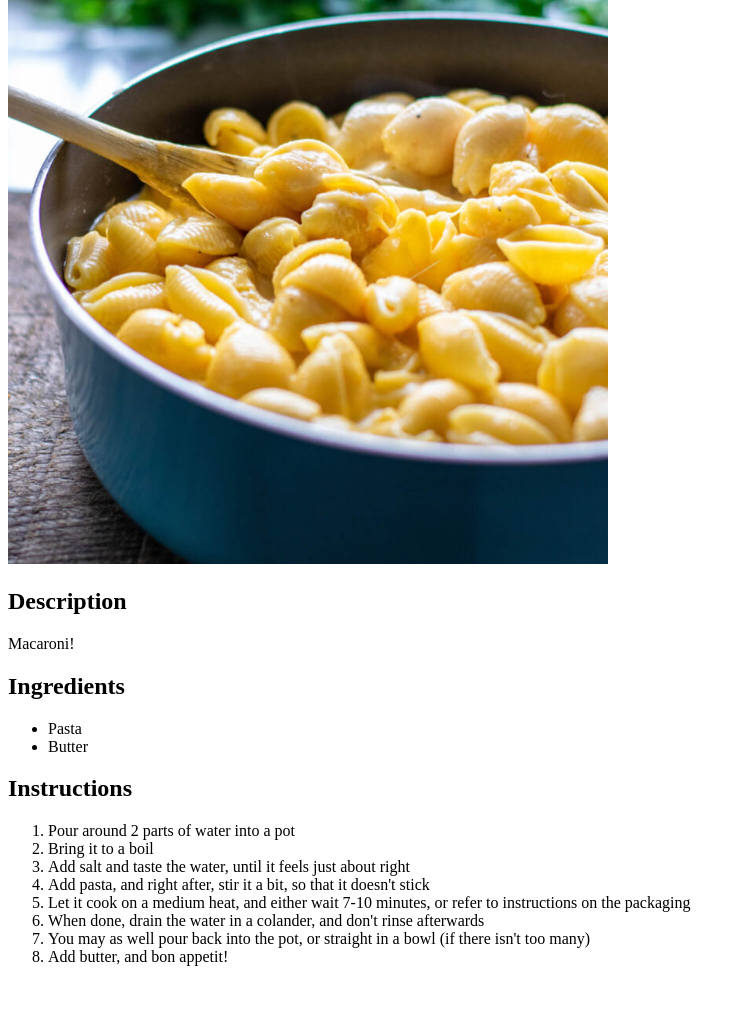
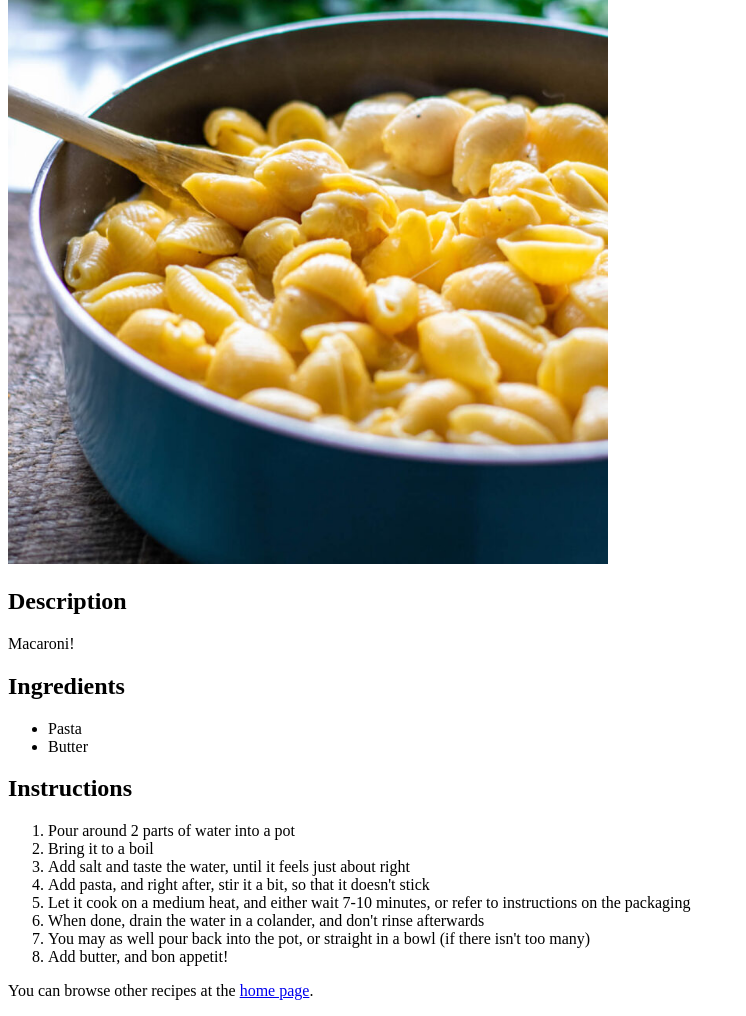
Before and after one commit to portraitsofkings/odin-recipes, a plain HTML site: page recipes/pasta.html in a window 1280 px wide. Shown: the part 116-1132 px from the top of the page, without its empty margins (0-746 px from the left). Before the commit the page ends 1098 px from the top, so only its background shows below. Drawn offline with Linux system fonts and the light colour scheme.

Commit message:
fix: insert missing home page link

```diff
--- a/recipes/pasta.html
+++ b/recipes/pasta.html
@@ -26,5 +26,6 @@
     <li>You may as well pour back into the pot, or straight in a bowl (if there isn't too many)</li>
     <li>Add butter, and bon appetit!</li>
   </ol>
+  <p>You can browse other recipes at the <a href="../index.html">home page</a>.</p>
 </body>
 </html>
```
